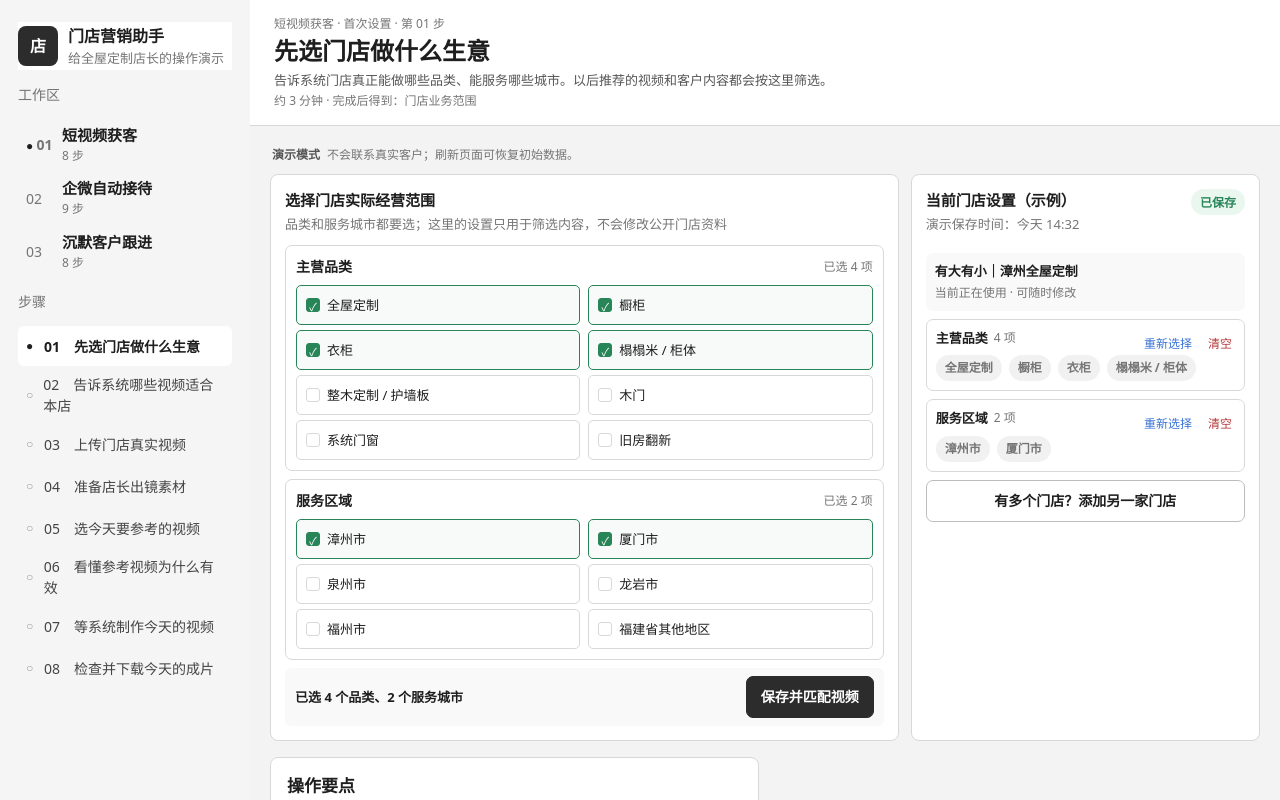
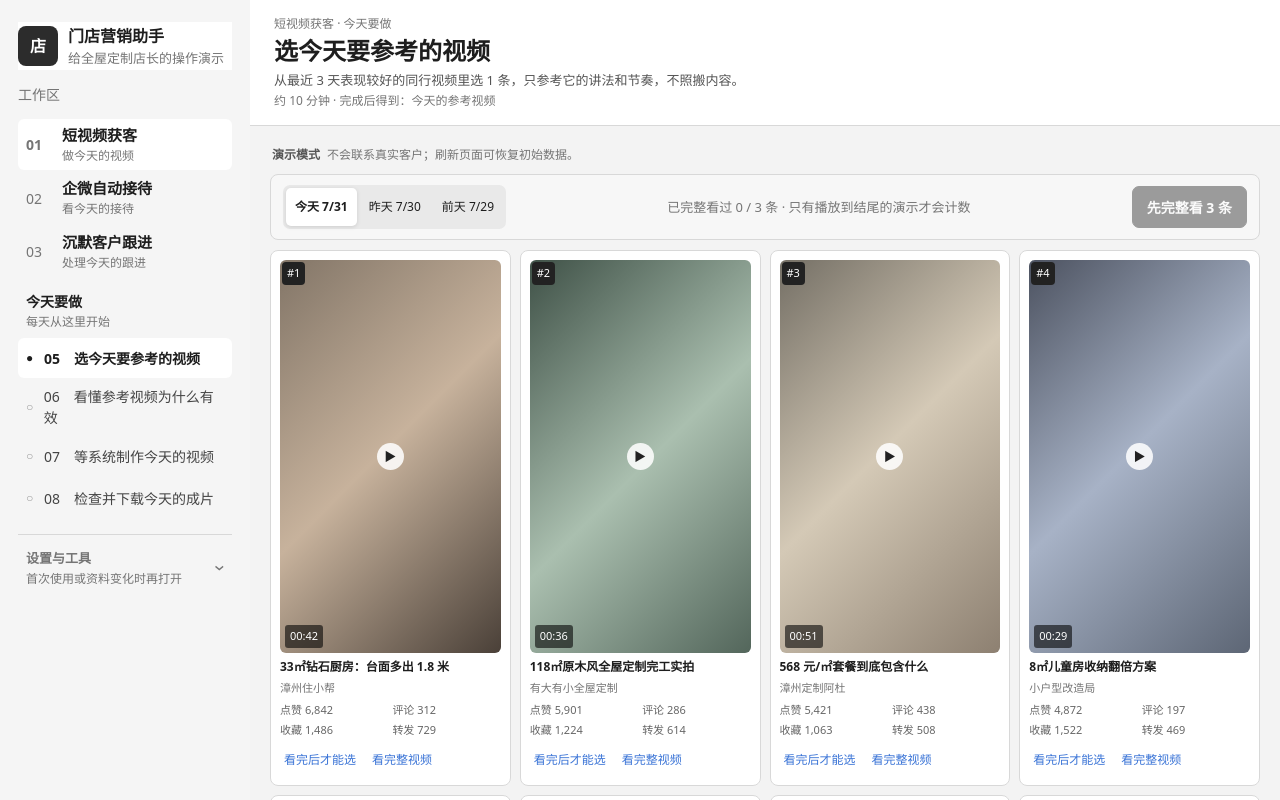
Before and after one commit to richardvane-droid/renovation-ai-growth-lab, a Next.js app: page / in a window 1280 px wide. Shown: the top 800 px of the page. Built offline with nearby package versions, Linux system fonts and the light colour scheme.

Commit message:
Prioritize daily work in navigation

```diff
--- a/app/globals.css
+++ b/app/globals.css
@@ -175,14 +175,90 @@ select:focus-visible {
 }
 
 .module-nav button.active {
+  background: #fff;
   color: var(--ink);
   font-weight: 700;
 }
 
-.module-nav button.active i::before {
+.task-nav-groups {
+  display: grid;
+  gap: 16px;
+}
+
+.daily-nav {
+  display: grid;
+  gap: 4px;
+}
+
+.task-nav-title {
+  display: grid;
+  gap: 1px;
+  padding: 0 8px 3px;
+}
+
+.task-nav-title b {
+  font-size: 14px;
+}
+
+.task-nav-title small,
+.setup-nav summary small {
+  color: var(--muted);
+  font-size: 12px;
+  font-weight: 400;
+}
+
+.setup-nav {
+  border-top: 1px solid var(--line);
+  padding-top: 10px;
+}
+
+.setup-nav summary {
+  align-items: center;
+  color: var(--muted);
+  cursor: pointer;
+  display: flex;
+  justify-content: space-between;
+  list-style: none;
+  min-height: 42px;
+  padding: 4px 8px;
+}
+
+.setup-nav summary::-webkit-details-marker {
+  display: none;
+}
+
+.setup-nav summary::after {
+  content: "›";
+  font-size: 20px;
+  line-height: 1;
+  transform: rotate(90deg);
+}
+
+.setup-nav[open] summary::after {
+  transform: rotate(-90deg);
+}
+
+.setup-nav summary > span {
+  display: grid;
+  gap: 1px;
+}
+
+.setup-nav summary b {
+  font-size: 13px;
+}
+
+.setup-nav .screen-nav {
+  margin-top: 2px;
+}
+
+.setup-nav .screen-nav button {
+  color: var(--muted);
+  font-size: 13px;
+  min-height: 36px;
+}
+
+.setup-nav .screen-nav button.active {
   color: var(--ink);
-  content: "● ";
-  font-size: 12px;
 }
 
 .screen-nav button {
@@ -2119,6 +2195,7 @@ textarea {
     position: relative;
   }
   .screen-nav,
+  .task-nav-groups,
   .nav-heading {
     display: none;
   }
@@ -2127,8 +2204,9 @@ textarea {
     grid-template-columns: repeat(3,1fr);
   }
   .module-nav button {
-    background: #fff;
-    border: 1px solid var(--line);
+    background: transparent;
+    border: 0;
+    border-radius: 0;
     gap: 0;
     justify-content: center;
     min-height: 48px;
@@ -2144,14 +2222,17 @@ textarea {
   .module-nav button small {
     display: none;
   }
+  .module-nav button.active {
+    background: transparent;
+    box-shadow: inset 0 -2px 0 var(--ink);
+  }
   .mobile-step-picker {
-    background: #fff;
-    border: 1px solid var(--line);
-    border-radius: 8px;
+    background: transparent;
+    border: 0;
     display: grid;
     font-size: 13px;
     gap: 5px;
-    padding: 10px;
+    padding: 0;
   }
   .mobile-step-picker span {
     color: var(--muted);
--- a/app/page.tsx
+++ b/app/page.tsx
@@ -6,15 +6,17 @@ import {
   mainScreens,
   moduleMeta,
   ModuleKey,
+  Screen,
 } from "./prototype-data";
 import { ScreenContent, WorkflowEventBridge } from "./prototype-screens";
 
 const moduleOrder: ModuleKey[] = ["video", "sales", "recall"];
 const phaseLabels: Record<string, string> = {
   引导流程: "首次设置",
-  每日任务: "每天使用",
-  每日运营: "每天查看",
-  自动能力: "按需设置",
+  每日任务: "今天要做",
+  每日运营: "今天要做",
+  自动能力: "设置与工具",
+  资料设置: "设置与工具",
   详情页: "详细记录",
 };
 
@@ -90,7 +92,7 @@ const pageDemos: Partial<Record<string, PageDemo>> = {
 };
 
 export default function PrototypeHub() {
-  const [activeId, setActiveId] = useState("video-business");
+  const [activeId, setActiveId] = useState("video-top");
   const [screenContexts, setScreenContexts] = useState<Record<string, DetailContext>>({});
   const [toast, setToast] = useState("");
   const screen = allScreens.find((item) => item.id === activeId) ?? allScreens[0];
@@ -122,6 +124,17 @@ export default function PrototypeHub() {
     () => mainScreens.filter((item) => item.module === screen.module),
     [screen.module],
   );
+  const dailyScreens = useMemo(
+    () => moduleScreens.filter((item) => item.cadence === "daily"),
+    [moduleScreens],
+  );
+  const setupScreens = useMemo(
+    () => moduleScreens.filter((item) => item.cadence === "setup"),
+    [moduleScreens],
+  );
+  const activeMainId = screen.detail ? screen.parent : screen.id;
+  const activeMainScreen = moduleScreens.find((item) => item.id === activeMainId);
+  const setupIsActive = activeMainScreen?.cadence === "setup";
 
   function goTo(id: string, context: DetailContext = {}) {
     const target = allScreens.find((item) => item.id === id);
@@ -143,6 +156,29 @@ export default function PrototypeHub() {
     window.setTimeout(() => setToast(""), 2200);
   }
 
+  function moduleLanding(key: ModuleKey) {
+    return (
+      mainScreens.find((item) => item.module === key && item.cadence === "daily") ??
+      mainScreens.find((item) => item.module === key)
+    );
+  }
+
+  function stepButton(item: Screen) {
+    const isActive = item.id === screen.id || item.id === screen.parent;
+    return (
+      <button
+        aria-current={isActive ? "page" : undefined}
+        className={isActive ? "active" : ""}
+        key={item.id}
+        onClick={() => goTo(item.id)}
+        type="button"
+      >
+        <i>{isActive ? "●" : "○"}</i>
+        <span>{item.index}　{item.title}</span>
+      </button>
+    );
+  }
+
   return (
     <main className={`product-app module-${screen.module}`}>
       <WorkflowEventBridge />
@@ -161,7 +197,7 @@ export default function PrototypeHub() {
             <button
               className={screen.module === key ? "active" : ""}
               key={key}
-              onClick={() => goTo(mainScreens.find((item) => item.module === key)?.id ?? "")}
+              onClick={() => goTo(moduleLanding(key)?.id ?? "")}
               type="button"
             >
               <i>{moduleMeta[key].index}</i>
@@ -173,33 +209,51 @@ export default function PrototypeHub() {
           ))}
         </nav>
 
-        <p className="nav-heading">步骤</p>
-        <nav className="screen-nav" aria-label={`${moduleMeta[screen.module].label}操作步骤`}>
-          {moduleScreens.map((item) => (
-            <button
-              className={item.id === screen.id || item.id === screen.parent ? "active" : ""}
-              key={item.id}
-              onClick={() => goTo(item.id)}
-              type="button"
-            >
-              <i>{item.id === screen.id || item.id === screen.parent ? "●" : "○"}</i>
-              <span>{item.index}　{item.title}</span>
-            </button>
-          ))}
-        </nav>
+        <div className="task-nav-groups">
+          <section className="daily-nav">
+            <div className="task-nav-title">
+              <b>今天要做</b>
+              <small>每天从这里开始</small>
+            </div>
+            <nav className="screen-nav" aria-label={`${moduleMeta[screen.module].label}今天要做`}>
+              {dailyScreens.map(stepButton)}
+            </nav>
+          </section>
+
+          <details className="setup-nav" key={screen.module} open={setupIsActive}>
+            <summary>
+              <span>
+                <b>设置与工具</b>
+                <small>首次使用或资料变化时再打开</small>
+              </span>
+            </summary>
+            <nav className="screen-nav" aria-label={`${moduleMeta[screen.module].label}设置与工具`}>
+              {setupScreens.map(stepButton)}
+            </nav>
+          </details>
+        </div>
 
         <label className="mobile-step-picker">
-          <span>选择本模块的操作步骤</span>
+          <span>选择要做的事</span>
           <select
-            aria-label="选择操作步骤"
+            aria-label="选择要做的事"
             value={screen.detail ? screen.parent : screen.id}
             onChange={(event) => goTo(event.target.value)}
           >
-            {moduleScreens.map((item) => (
-              <option key={item.id} value={item.id}>
-                第 {item.index} 步　{item.title}
-              </option>
-            ))}
+            <optgroup label="今天要做">
+              {dailyScreens.map((item) => (
+                <option key={item.id} value={item.id}>
+                  {item.title}
+                </option>
+              ))}
+            </optgroup>
+            <optgroup label="设置与工具（低频）">
+              {setupScreens.map((item) => (
+                <option key={item.id} value={item.id}>
+                  {item.title}
+                </option>
+              ))}
+            </optgroup>
           </select>
         </label>
 
@@ -210,7 +264,6 @@ export default function PrototypeHub() {
           <div>
             <span>
               {moduleMeta[screen.module].label} · {phaseLabels[screen.phase] ?? screen.phase}
-              {!screen.detail && ` · 第 ${screen.index} 步`}
             </span>
             <h1>{screen.title}</h1>
             <p>{screen.summary}</p>
--- a/app/prototype-data.ts
+++ b/app/prototype-data.ts
@@ -1,4 +1,5 @@
 export type ModuleKey = "video" | "sales" | "recall";
+export type ScreenCadence = "setup" | "daily";
 
 export type Screen = {
   id: string;
@@ -6,6 +7,7 @@ export type Screen = {
   index: string;
   title: string;
   phase: string;
+  cadence?: ScreenCadence;
   summary: string;
   output: string;
   duration: string;
@@ -19,9 +21,9 @@ export const moduleMeta: Record<
   ModuleKey,
   { index: string; label: string; caption: string }
 > = {
-  video: { index: "01", label: "短视频获客", caption: "8 步" },
-  sales: { index: "02", label: "企微自动接待", caption: "9 步" },
-  recall: { index: "03", label: "沉默客户跟进", caption: "8 步" },
+  video: { index: "01", label: "短视频获客", caption: "做今天的视频" },
+  sales: { index: "02", label: "企微自动接待", caption: "看今天的接待" },
+  recall: { index: "03", label: "沉默客户跟进", caption: "处理今天的跟进" },
 };
 
 export const mainScreens: Screen[] = [
@@ -31,6 +33,7 @@ export const mainScreens: Screen[] = [
     index: "01",
     title: "先选门店做什么生意",
     phase: "引导流程",
+    cadence: "setup",
     summary: "告诉系统门店真正能做哪些品类、能服务哪些城市。以后推荐的视频和客户内容都会按这里筛选。",
     output: "门店业务范围",
     duration: "3 分钟",
@@ -48,6 +51,7 @@ export const mainScreens: Screen[] = [
     index: "02",
     title: "告诉系统哪些视频适合本店",
     phase: "引导流程",
+    cadence: "setup",
     summary: "看完 10 条示例视频，判断“本店适合拍”还是“不适合”。系统会照着你的选择继续找素材。",
     output: "本店的视频偏好",
     duration: "8 分钟",
@@ -65,6 +69,7 @@ export const mainScreens: Screen[] = [
     index: "03",
     title: "上传门店真实视频",
     phase: "引导流程",
+    cadence: "setup",
     summary: "把完工、安装和展厅实拍上传进来。系统会自动拆成可重复使用的小片段，并写出每段拍了什么。",
     output: "可复用的门店视频片段",
     duration: "5–15 分钟",
@@ -82,6 +87,7 @@ export const mainScreens: Screen[] = [
     index: "04",
     title: "准备店长出镜素材",
     phase: "引导流程",
+    cadence: "setup",
     summary: "按示范拍 1 张正面照和 3 段短视频。系统以后才能用同一个店长形象制作口播。",
     output: "可用于制作视频的店长素材",
     duration: "15 分钟",
@@ -99,6 +105,7 @@ export const mainScreens: Screen[] = [
     index: "05",
     title: "选今天要参考的视频",
     phase: "每日任务",
+    cadence: "daily",
     summary: "从最近 3 天表现较好的同行视频里选 1 条，只参考它的讲法和节奏，不照搬内容。",
     output: "今天的参考视频",
     duration: "10 分钟",
@@ -116,6 +123,7 @@ export const mainScreens: Screen[] = [
     index: "06",
     title: "看懂参考视频为什么有效",
     phase: "每日任务",
+    cadence: "daily",
     summary: "系统会把视频分成“开头吸引人—说明问题—展示方案—给出证据—邀请行动”几段，告诉你哪些做法可以借鉴。",
     output: "可借鉴的视频拍法",
     duration: "2–5 分钟",
@@ -133,6 +141,7 @@ export const mainScreens: Screen[] = [
     index: "07",
     title: "等系统制作今天的视频",
     phase: "每日任务",
+    cadence: "daily",
     summary: "这里会显示脚本、画面、口播、剪辑和检查分别做到哪一步。出现红色失败时，再按提示处理。",
     output: "今天的视频制作进度",
     duration: "3–8 分钟",
@@ -150,6 +159,7 @@ export const mainScreens: Screen[] = [
     index: "08",
     title: "检查并下载今天的成片",
     phase: "每日任务",
+    cadence: "daily",
     summary: "从头播放一遍，重点核对字幕、口播、门店名称、价格和画面。确认无误后再下载发布。",
     output: "可以发布的视频文件",
     duration: "5 分钟",
@@ -168,6 +178,7 @@ export const mainScreens: Screen[] = [
     index: "01",
     title: "上传机器人回答客户时可用的门店资料",
     phase: "引导流程",
+    cadence: "setup",
     summary: "上传门店确认过的价格、活动、服务区域和售后资料。机器人只使用标为“可用”的内容；不确定时会交给真人销售。",
     output: "机器人回答客户时可用的门店资料",
     duration: "10 分钟",
@@ -185,6 +196,7 @@ export const mainScreens: Screen[] = [
     index: "02",
     title: "上传并检查 10 段销售聊天",
     phase: "引导流程",
+    cadence: "setup",
     summary: "放入沟通效果好的聊天，确认隐私和客户结果，再把不得体的销售回复标为“不建议借鉴”。",
     output: "逐句核对过的销售沟通示例",
     duration: "15 分钟",
@@ -202,6 +214,7 @@ export const mainScreens: Screen[] = [
     index: "03",
     title: "像带新人一样给机器人回答打分",
     phase: "引导流程",
+    cadence: "setup",
     summary: "看客户问题和机器人回答，分别判断它有没有听懂、有没有答对、有没有乱承诺、有没有自然推进下一步。",
     output: "100 组回答判断",
     duration: "30–60 分钟",
@@ -219,6 +232,7 @@ export const mainScreens: Screen[] = [
     index: "04",
     title: "确认机器人怎么说、哪些话不能说",
     phase: "引导流程",
+    cadence: "setup",
     summary: "用门店语言确认说话口吻、必须问清的信息、可以承诺的内容，以及哪些情况必须交给真人销售。",
     output: "机器人说话规则",
     duration: "10 分钟",
@@ -236,6 +250,7 @@ export const mainScreens: Screen[] = [
     index: "05",
     title: "看今天企微接待效果",
     phase: "每日运营",
+    cadence: "daily",
     summary: "按“新增企微—有效对话—明确需求—预约到店—实际到店”看今天效果，并进入下一步检查可能答错的聊天。",
     output: "今天的接待结果和待检查聊天入口",
     duration: "5 分钟",
@@ -253,6 +268,7 @@ export const mainScreens: Screen[] = [
     index: "06",
     title: "检查机器人与客户的聊天示例",
     phase: "每日运营",
+    cadence: "daily",
     summary: "优先看“机器人回复可能有错误”和“到店意向高”的聊天，判断是否合格；有问题就修改或交给真人销售。",
     output: "聊天检查结果和真人跟进任务",
     duration: "15 分钟",
@@ -270,6 +286,7 @@ export const mainScreens: Screen[] = [
     index: "07",
     title: "修改客户常问问题的答案",
     phase: "每日运营",
+    cadence: "daily",
     summary: "先改“客户问得多、满意度又低”的问题。答案中的价格、活动和服务范围必须来自最新门店资料。",
     output: "可直接用于客户回复的标准答案",
     duration: "15 分钟",
@@ -287,6 +304,7 @@ export const mainScreens: Screen[] = [
     index: "08",
     title: "选择机器人可以自动办理的服务",
     phase: "自动能力",
+    cadence: "setup",
     summary: "这里的“自动功能”不用安装软件。开启后可帮客户看户型、估价或预约量房；资料不全时会交给真人。",
     output: "已启用的自动接待功能",
     duration: "8 分钟",
@@ -304,6 +322,7 @@ export const mainScreens: Screen[] = [
     index: "09",
     title: "设置并试运行自动接待功能",
     phase: "自动能力",
+    cadence: "setup",
     summary: "选择什么情况下自动执行、使用哪份门店资料、缺资料时怎么追问。先用示例客户试运行，通过后再启用。",
     output: "经过试运行的自动接待功能",
     duration: "12 分钟",
@@ -321,7 +340,8 @@ export const mainScreens: Screen[] = [
     module: "recall",
     index: "01",
     title: "准备可用于客户跟进的活动",
-    phase: "每日运营",
+    phase: "资料设置",
+    cadence: "setup",
     summary: "系统只能使用这里已经确认、仍在有效期内而且还有名额的活动。请核对时间、权益、每天可接待人数和客户会看到的海报。",
     output: "可用于客户消息的活动",
     duration: "10 分钟",
@@ -339,6 +359,7 @@ export const mainScreens: Screen[] = [
     index: "02",
     title: "看哪些跟进方式更有效",
     phase: "每日运营",
+    cadence: "daily",
     summary: "先看客户回复率，再看预约量房和实际到店人数。页面会按每次联系和内容类型告诉你什么值得继续、什么应该减少。",
     output: "跟进效果结论",
     duration: "6 分钟",
@@ -356,6 +377,7 @@ export const mainScreens: Screen[] = [
     index: "03",
     title: "找出今天最值得跟进的客户",
     phase: "每日运营",
+    cadence: "daily",
     summary: "默认先显示跟进优先分高的人，也可以改成按下一次联系时间排序。客户已拒绝、已选别家或已成交时，系统不会再自动发消息。",
     output: "今天的待跟进客户名单",
     duration: "15 分钟",
@@ -373,6 +395,7 @@ export const mainScreens: Screen[] = [
     index: "04",
     title: "安排最多 7 次跟进消息",
     phase: "每日运营",
+    cadence: "daily",
     summary: "不是必须发满 7 次：客户一旦回复、明确拒绝、已选其他品牌或已成交，系统会立即停止后续自动消息。",
     output: "最多 7 次的客户跟进计划",
     duration: "12 分钟",
@@ -390,6 +413,7 @@ export const mainScreens: Screen[] = [
     index: "05",
     title: "选择自动生成的跟进内容",
     phase: "自动能力",
+    cadence: "setup",
     summary: "开启后，系统只会按客户情况生成知识海报或量房券草稿；开启不等于自动发送，仍需店长审核。",
     output: "可使用的自动跟进工具",
     duration: "5 分钟",
@@ -407,6 +431,7 @@ export const mainScreens: Screen[] = [
     index: "06",
     title: "制作按客户情况生成的知识海报",
     phase: "自动能力",
+    cadence: "setup",
     summary: "先选择客户情况和知识主题，再用示例客户预览。保存后只会生成草稿，发送前仍需店长审核。",
     output: "待审核的知识海报模板",
     duration: "8 分钟",
@@ -424,6 +449,7 @@ export const mainScreens: Screen[] = [
     index: "07",
     title: "制作免费上门量房券",
     phase: "自动能力",
+    cadence: "setup",
     summary: "只有客户地址在服务范围内，而且所选日期还有可预约名额，系统才会生成每位客户专属的量房券。",
     output: "可核对预约名额的量房券模板",
     duration: "8 分钟",
@@ -441,6 +467,7 @@ export const mainScreens: Screen[] = [
     index: "08",
     title: "发送前最后检查",
     phase: "每日运营",
+    cadence: "daily",
     summary: "系统会先核对地址、活动和发送频率；有黄色项目时，店长必须补完核对。批准后会按页面标出的时间发送，不是立即发送。",
     output: "已批准的定时发送名单",
     duration: "15 分钟",
```
Also changed, not shown: 6 other files (tests, documents, lock files or other folders).
